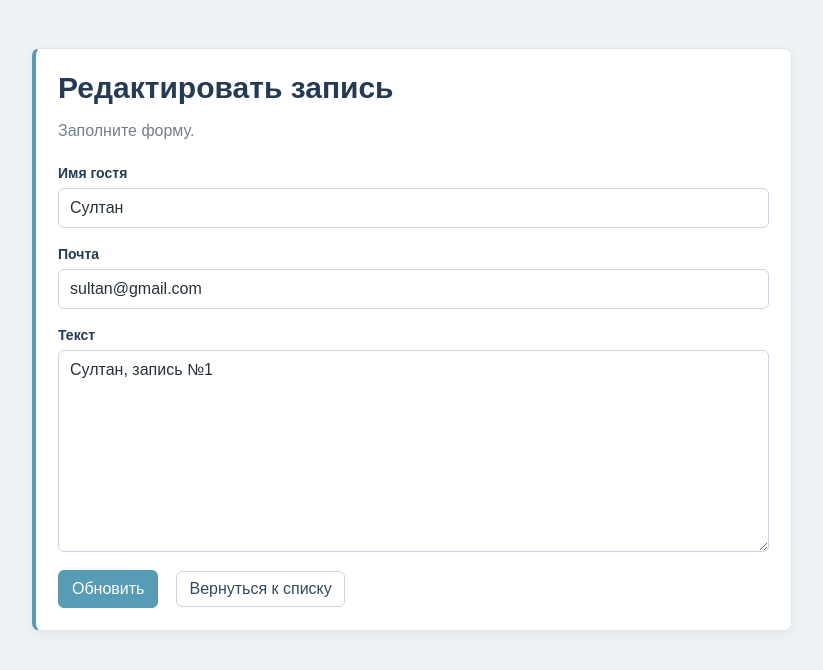
After one commit to UralSultan/ex_work, a Django app: page /guest/1/update/ in a window 1280 px wide. The commit adds this page. Shown: the top 670 px of the page, without its empty margins (228-1051 px from the left). Run offline with Django 5.2, Linux system fonts and the light colour scheme; data comes from the database, SQL or seed files in the repository.

Commit message:
Добавил редактирование записи, использовал уже имеющуся форму создания записи, и использовал имеющийся частичный шаблон. Добавил новый роут, добавил новое представление, обновил иконку редактирования записи

```diff
--- a/guest_book/static/guest_book/css/style.css
+++ b/guest_book/static/guest_book/css/style.css
@@ -283,3 +283,12 @@ h1 {
     align-items: center;
     gap: 10px;
 }
+
+.guest-card__icons a {
+    color: inherit;
+    text-decoration: none;
+}
+
+.guest-card__icons a:hover {
+    color: #44849e;
+}
--- a/guest_book/templates/base.html
+++ b/guest_book/templates/base.html
@@ -4,6 +4,9 @@
 <head>
     <meta charset="UTF-8">
     <title>{% block title %}Гостевая книга{% endblock %}</title>
+    <link rel="stylesheet"
+      href="https://cdnjs.cloudflare.com/ajax/libs/font-awesome/7.3.1/css/all.min.css">
+    <link rel="stylesheet" href="{% static 'guest_book/css/style.css' %}">
     <link rel="stylesheet" href="{% static 'guest_book/css/style.css' %}">
 </head>
 <body>
--- a/guest_book/templates/guest_book/guest_list.html
+++ b/guest_book/templates/guest_book/guest_list.html
@@ -25,12 +25,16 @@
                 <span class="guest-card__email">({{ guest.author_email }})</span>
 
                 <span class="guest-card__icons">
-                    <span title="Редактировать" aria-label="Редактировать">✎</span>
+                    <a href="{% url 'guest_update' guest.pk %}" title="Редактировать запись" aria-label="Редактировать запись">
+                        <i class="fa-solid fa-pen-to-square" aria-hidden="true"></i>
+                    </a>
+
                     <span title="Удалить" aria-label="Удалить">🗑</span>
                 </span>
             </div>
 
             <p class="guest-card__text">{{ guest.content }}</p>
+
         </article>
     {% empty %}
         <p>Записей пока нет.</p>
--- /dev/null
+++ b/guest_book/templates/guest_book/guest_update.html
@@ -0,0 +1,14 @@
+{% extends "base.html" %}
+
+{% block title %}Редактировать запись{% endblock %}
+
+{% block content %}
+    <section class="guest-form-card">
+        <h1>Редактировать запись</h1>
+        <p class="guest-form-card__description">
+            Заполните форму.
+        </p>
+
+        {% include "partial/guest_create_form.html" with button_value="Обновить" %}
+    </section>
+{% endblock %}
--- a/guest_book/urls.py
+++ b/guest_book/urls.py
@@ -6,4 +6,5 @@ urlpatterns = [
     path("admin/", admin.site.urls),
     path("", views.guest_list, name="guest_list"),
     path('add/', views.guest_add, name='guest_add'),
+    path('guest/<int:pk>/update/', views.guest_update, name='guest_update'),
 ]
--- a/guest_book/views.py
+++ b/guest_book/views.py
@@ -1,5 +1,5 @@
 from django.http import HttpResponseRedirect
-from django.shortcuts import render
+from django.shortcuts import render, get_object_or_404, redirect
 from .models import Guestbook
 from .forms import GuestSearchForm, GuestBookAddForm
 from django.urls import reverse
@@ -36,3 +36,19 @@ def guest_add(request):
             return HttpResponseRedirect(reverse('guest_list'))
         else:
             return render(request, "guest_book/guest_create.html", {'form': form})
+
+def guest_update(request, pk):
+    guest = get_object_or_404(Guestbook, pk=pk)
+    if request.method == 'GET':
+        form = GuestBookAddForm(initial={'author_name': guest.author_name, 'content': guest.content, 'author_email': guest.author_email})
+        return render(request, 'guest_book/guest_update.html', {'guest': guest, 'form': form})
+    elif request.method == 'POST':
+        form = GuestBookAddForm(data=request.POST)
+        if form.is_valid():
+            guest.author_name = form.cleaned_data.get('author_name')
+            guest.author_email = form.cleaned_data.get('author_email')
+            guest.content = form.cleaned_data.get('content')
+            guest.save()
+            return HttpResponseRedirect(reverse('guest_list'))
+        else:
+            return render(request, 'guest_book/guest_update.html', {'guest': guest, 'form': form})
```
